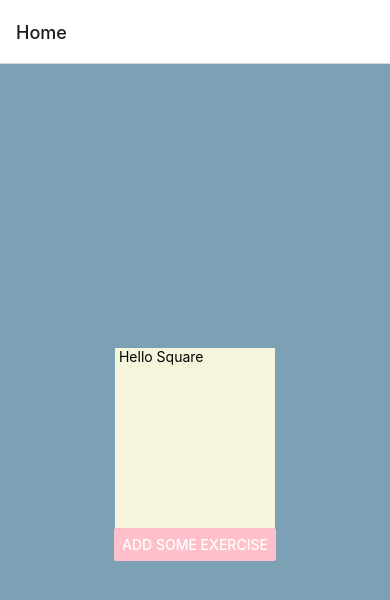
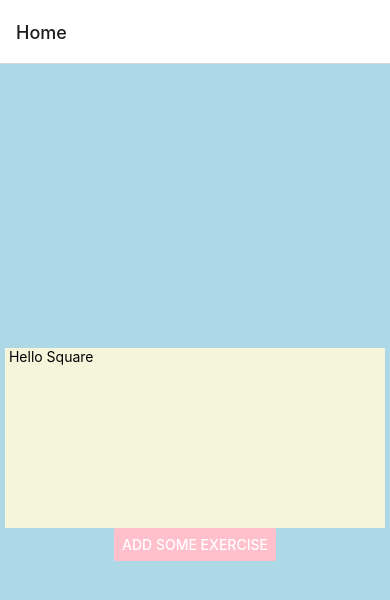
Before and after one commit to lmelo031/MobilePortfolio2, a React Native app in the folder portfolio2/: screen /Home in a window 390 px wide. Shown: the top 600 px of the page. Built offline with nearby package versions, Linux system fonts and the light colour scheme.

Commit message:
April 24, 2022 5:11 PM

```diff
--- a/portfolio2/HomeScreen.js
+++ b/portfolio2/HomeScreen.js
@@ -9,6 +9,7 @@ class HomeScreen extends React.Component {
 
       <View style={styles.container}>
         <Text style={styles.rectangle}> Hello Square </Text>
+
         <Button
           title="Add some exercise"
           color="pink"
@@ -24,13 +25,13 @@ class HomeScreen extends React.Component {
 
     const styles = StyleSheet.create({
         container: {
-          backgroundColor: "#7CA1B4",
+          backgroundColor: "lightblue",
           flex: 1,
           justifyContent: "center",
           alignItems: "center",
         },
         rectangle: {
-            width: 80 * 2,
+            width: 380,
             height: 180,
             backgroundColor: 'beige',
           },
```
